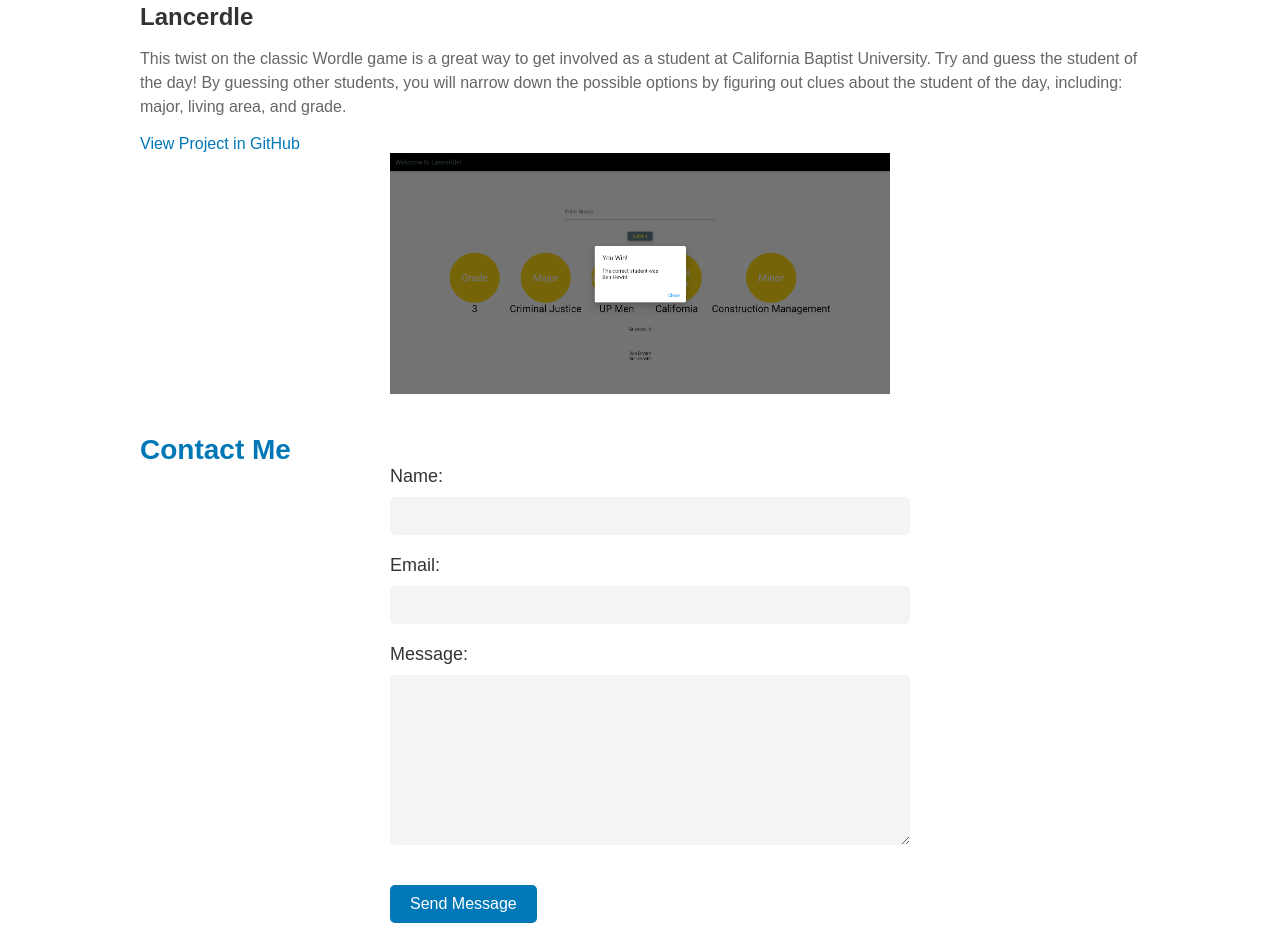
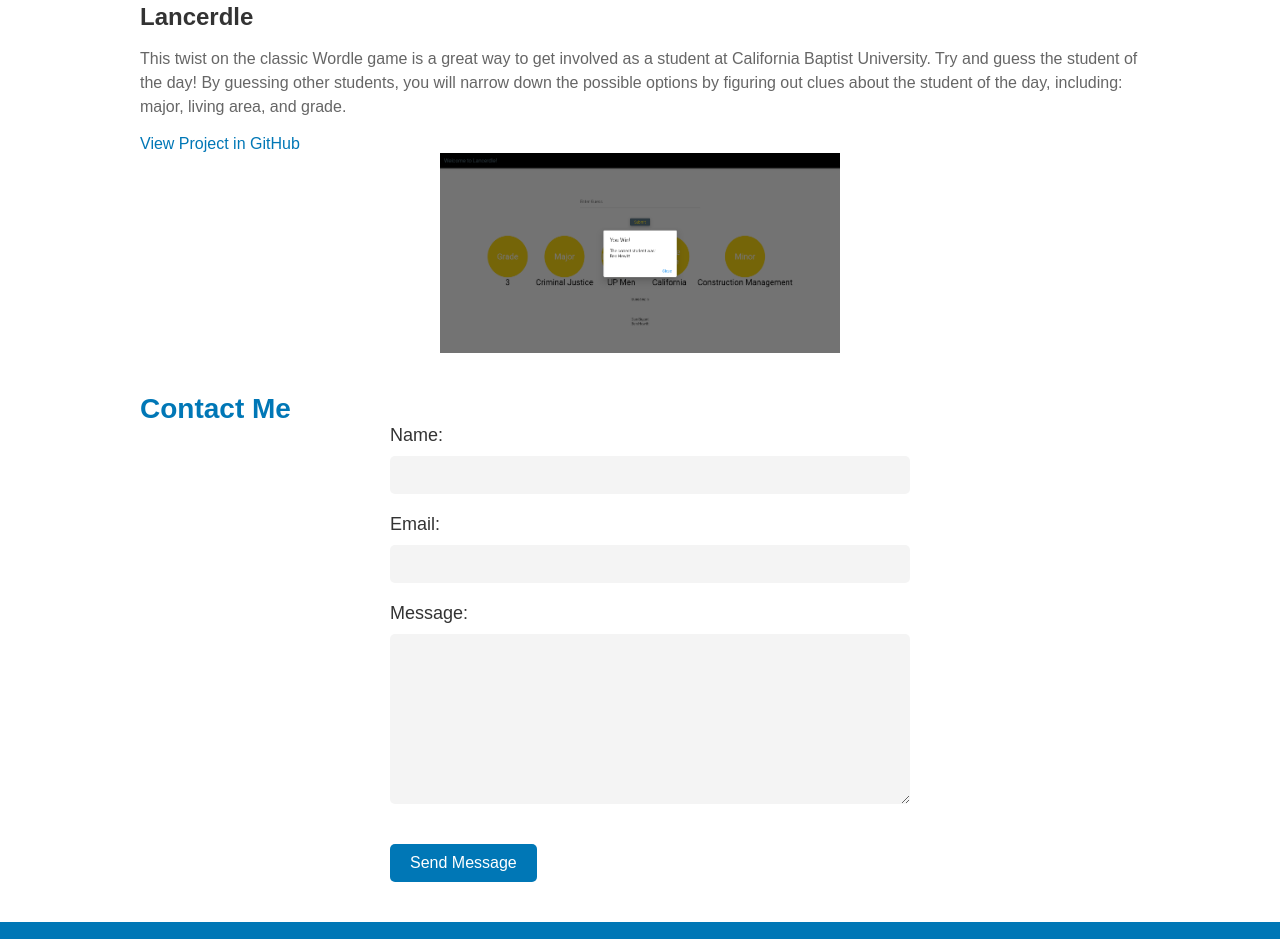
Before and after one commit to NathanWBerry/nathanwberry.github.io, a plain HTML site: page index.html in a window 1280 px wide. Shown: the part 1498-2437 px from the top of the page. Drawn offline with Linux system fonts and the light colour scheme.

Commit message:
maybe fixed images

```diff
--- a/index.html
+++ b/index.html
@@ -57,7 +57,7 @@
 							major, living area, and grade.
 						</p>
 						<a href="https://github.com/NathanWBerry/lancerdle">View Project in GitHub</a>
-						<img src="LancerdleWireframe.png" alt="Lancerdle Wireframe"  class="center">
+						<img src="LancerdleWireframe.png" alt="Lancerdle Wireframe" style="width:400px;height:200px;" class="center">
 					</li>
         </ul>
       </section>
```
